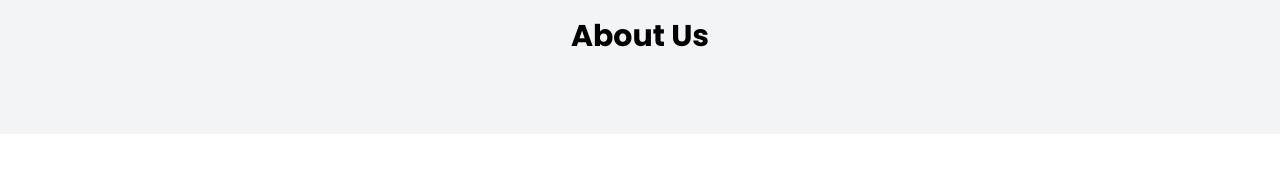
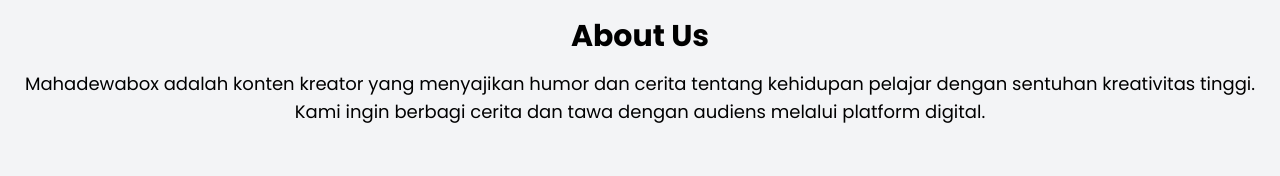
Before and after one commit to RudiPangestu/TPDlanding, a Next.js app: page / in a window 1280 px wide. Shown: the part 686-862 px from the top of the page. Built offline with nearby package versions, Linux system fonts and the light colour scheme.

Commit message:
Update konten2

```diff
--- a/src/app/page.tsx
+++ b/src/app/page.tsx
@@ -11,11 +11,11 @@
       {/* Header */}
       <link href="https://fonts.googleapis.com/css2?family=Poppins:wght@300;400;500;600;700&display=swap" rel="stylesheet" />
       <header className="relative w-full h-[200vh] sm:h-[80vh] bg-cover bg-center" style={{ backgroundImage: "url('/images/header.png')" }}>
-        <div className="absolute inset-0 flex flex-col items-center justify-center  bg-opacity-40">
-          <h1 className="text-white text-3xl sm:text-5xl font-bold text-center">Mahadewabox</h1>
-          <p className="text-white text-base sm:text-lg text-center">Humor, Cerita, dan Kreativitas Seputar Dunia Pelajar</p>
-        </div>
-      </header>
+      <div className="absolute inset-0 flex flex-col items-center justify-center bg-opacity-40">
+        <h1 className="text-white text-3xl sm:text-5xl font-bold text-center">Mahadewabox</h1>
+        <p className="text-white text-base sm:text-lg text-center">Humor, Cerita, dan Kreativitas Seputar Dunia Pelajar</p>
+      </div>
+    </header>
 
       {/* About Us */}
 
@@ -23,6 +23,7 @@
         <div className="max-w-7xl mx-auto text-center">
           <h2 className="text-3xl font-bold mb-4">About Us</h2>
           <p className="text-lg">
+            Mahadewabox adalah konten kreator yang menyajikan humor dan cerita tentang kehidupan pelajar dengan sentuhan kreativitas tinggi. Kami ingin berbagi cerita dan tawa dengan audiens melalui platform digital.
           </p>
         </div>
       </section>
```
